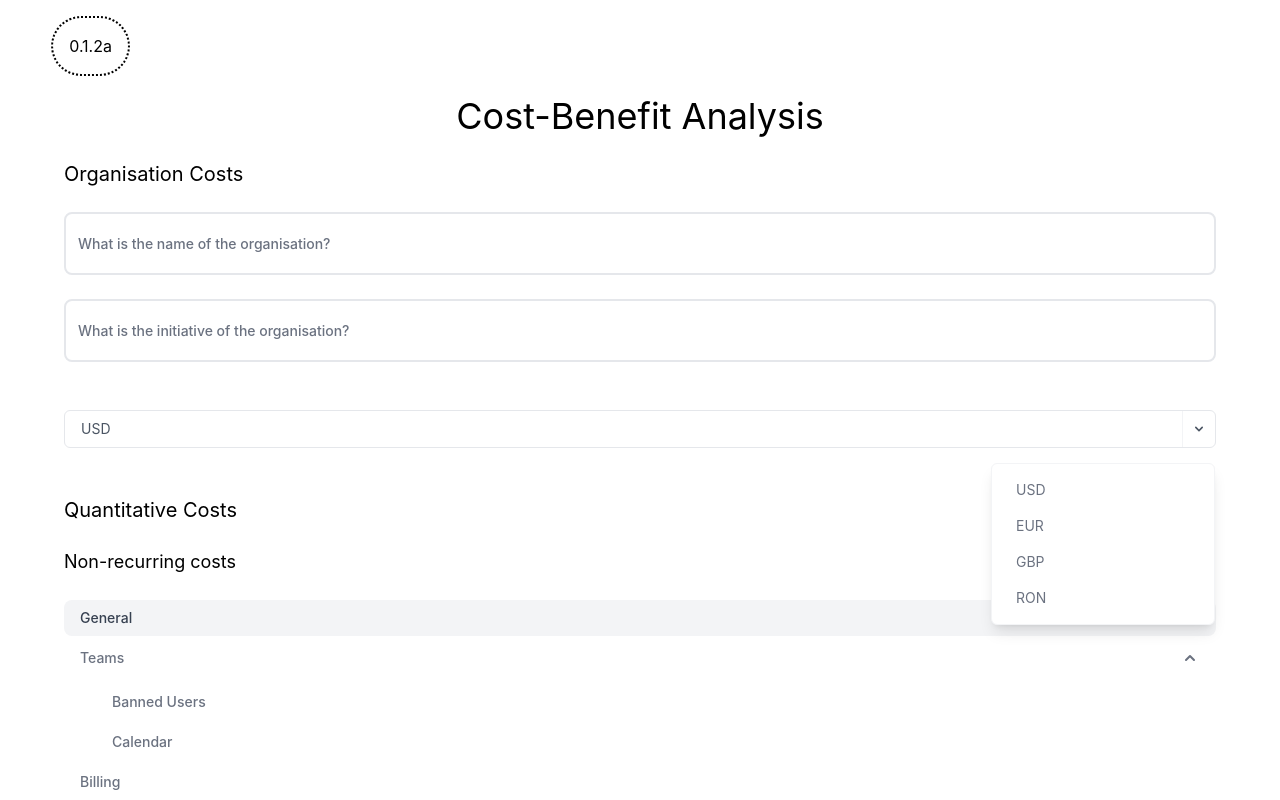
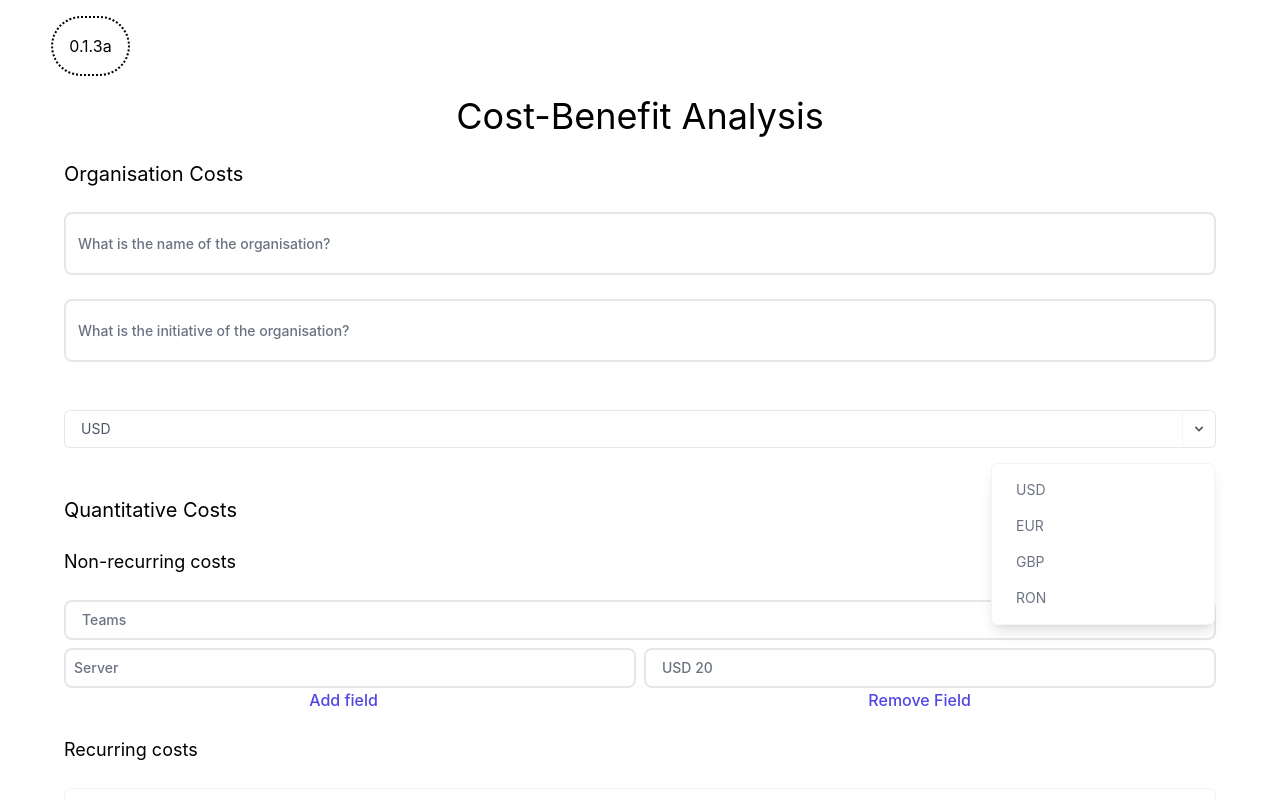
Before and after one commit to dfxe/c-b-analysis-expert, a Next.js app: page / in a window 1280 px wide. Both pictures are taken after a click on the heading "Teams". Shown: the top 800 px of the page. Built offline with nearby package versions, Linux system fonts and the light colour scheme.

Commit message:
Bump version

```diff
--- a/components/survey/InputAddAccordion.tsx
+++ b/components/survey/InputAddAccordion.tsx
@@ -1,17 +1,12 @@
 import React from "react";
+import { useDetails } from "../contexts/DetailsProvider";
 
 export default function InputAddAccordion() {
+  const details = useDetails();
   return (
-    <nav className="flex flex-col space-y-1">
-      <a
-        href=""
-        className="block px-4 py-2 text-sm font-medium text-gray-700 bg-gray-100 rounded-lg"
-      >
-        General
-      </a>
-
+    <nav className="flex flex-col space-y-1 ">
       <details className="group">
-        <summary className="flex items-center px-4 py-2 text-gray-500 rounded-lg cursor-pointer hover:bg-gray-100 hover:text-gray-700">
+        <summary className="flex border-2 items-center px-4 py-2 text-gray-500 rounded-lg cursor-pointer hover:bg-gray-100 hover:text-gray-700">
           <span className="text-sm font-medium"> Teams </span>
 
           <span className="ml-auto transition duration-300 shrink-0 group-open:-rotate-180">
@@ -30,81 +25,29 @@ export default function InputAddAccordion() {
           </span>
         </summary>
 
-        <nav className="flex flex-col mt-2 ml-8 space-y-1">
-          <a
-            href=""
-            className="block px-4 py-2 text-sm font-medium text-gray-500 rounded-lg hover:bg-gray-100 hover:text-gray-700"
-          >
-            Banned Users
-          </a>
+        <nav className="flex flex-col mt-2">
+          <div className="flex row justify-around">
+            <input
+              type="text"
+              className="block border-2 px-2 py-2 w-1/2 mr-2 text-sm font-medium text-gray-500 rounded-lg hover:bg-gray-100 hover:text-gray-700"
+              value="Server"
+            />
+            <input
+              type="text"
+              className="block border-2 px-4 py-2 w-1/2 text-sm font-medium text-gray-500 rounded-lg hover:bg-gray-100 hover:text-gray-700"
+              value={details.state.currency.chosenCurrency + " 20"}
+            />
+          </div>
+        </nav>
 
-          <a
-            href=""
-            className="block px-4 py-2 text-sm font-medium text-gray-500 rounded-lg hover:bg-gray-100 hover:text-gray-700"
-          >
-            Calendar
-          </a>
-        </nav>
-      </details>
-
-      <a
-        href=""
-        className="block px-4 py-2 text-sm font-medium text-gray-500 rounded-lg hover:bg-gray-100 hover:text-gray-700"
-      >
-        Billing
-      </a>
-
-      <a
-        href=""
-        className="block px-4 py-2 text-sm font-medium text-gray-500 rounded-lg hover:bg-gray-100 hover:text-gray-700"
-      >
-        Invoices
-      </a>
-
-      <details className="group">
-        <summary className="flex items-center px-4 py-2 text-gray-500 rounded-lg cursor-pointer hover:bg-gray-100 hover:text-gray-700">
-          <span className="text-sm font-medium"> Account </span>
-
-          <span className="ml-auto transition duration-300 shrink-0 group-open:-rotate-180">
-            <svg
-              xmlns="http://www.w3.org/2000/svg"
-              className="w-5 h-5"
-              viewBox="0 0 20 20"
-              fill="currentColor"
-            >
-              <path
-                fillRule="evenodd"
-                d="M5.293 7.293a1 1 0 011.414 0L10 10.586l3.293-3.293a1 1 0 111.414 1.414l-4 4a1 1 0 01-1.414 0l-4-4a1 1 0 010-1.414z"
-                clipRule="evenodd"
-              />
-            </svg>
-          </span>
-        </summary>
-
-        <nav className="flex flex-col mt-2 ml-8 space-y-1">
-          <a
-            href=""
-            className="block px-4 py-2 text-sm font-medium text-gray-500 rounded-lg hover:bg-gray-100 hover:text-gray-700"
-          >
-            Details
-          </a>
-
-          <a
-            href=""
-            className="block px-4 py-2 text-sm font-medium text-gray-500 rounded-lg hover:bg-gray-100 hover:text-gray-700"
-          >
-            Security
-          </a>
-
-          <form action="/logout">
-            <button
-              type="submit"
-              className="w-full px-4 py-2 text-sm font-medium text-left text-gray-500 rounded-lg hover:bg-gray-100 hover:text-gray-700"
-            >
-              Logout
-            </button>
-          </form>
-        </nav>
+        <div className="flex row justify-around">
+          <button className="relative text-indigo-600 font-medium before:absolute before:-bottom-1 before:h-0.5 before:w-full before:origin-left before:scale-x-0 before:bg-indigo-600 before:transition hover:before:scale-100">
+            Add field
+          </button>
+          <button className="relative text-indigo-600 font-medium before:absolute before:-bottom-1 before:h-0.5 before:w-full before:origin-right before:scale-x-0 before:bg-indigo-600 before:transition hover:before:scale-100">
+            Remove Field
+          </button>
+        </div>
       </details>
     </nav>
   );
--- a/package.json
+++ b/package.json
@@ -1,6 +1,6 @@
 {
   "name": "c-b-analysis-expert",
-  "version": "0.1.2",
+  "version": "0.1.3",
   "private": true,
   "scripts": {
     "dev": "next dev",
```
